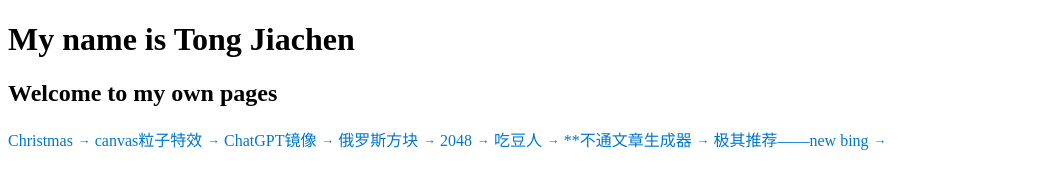
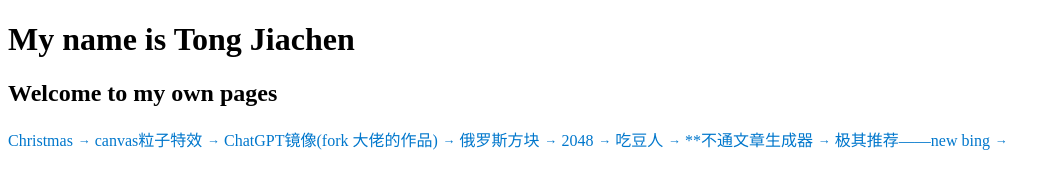
Before and after one commit to tjc1216/tjc1216.github.io, a plain HTML site: page index.html in a window 1280 px wide. Shown: the whole page, without its empty margins (0-1060 px from the left). Drawn offline with Linux system fonts and the light colour scheme.

Commit message:
Update index.html

```diff
--- a/index.html
+++ b/index.html
@@ -29,7 +29,7 @@
         <h2>Welcome to my own pages</h2>
     	<a href="Christmas.html" target="_blank">Christmas</a>
     	<a href="https://tjc1216.github.io/canvas_nest/" target="_blank">canvas粒子特效</a>
-    	<a href="https://tjc1216.github.io/ChatGPT-website/" target="_blank">ChatGPT镜像</a>
+    	<a href="https://tjc1216.github.io/ChatGPT-website/" target="_blank">ChatGPT镜像(fork 大佬的作品)</a>
     	<a href="https://tjc1216.github.io/react-tetris/" target="_blank">俄罗斯方块</a>
     	<a href="https://tjc1216.github.io/2048/" target="_blank">2048</a>
     	<a href="https://tjc1216.github.io/pacman/" target="_blank">吃豆人</a>
```
